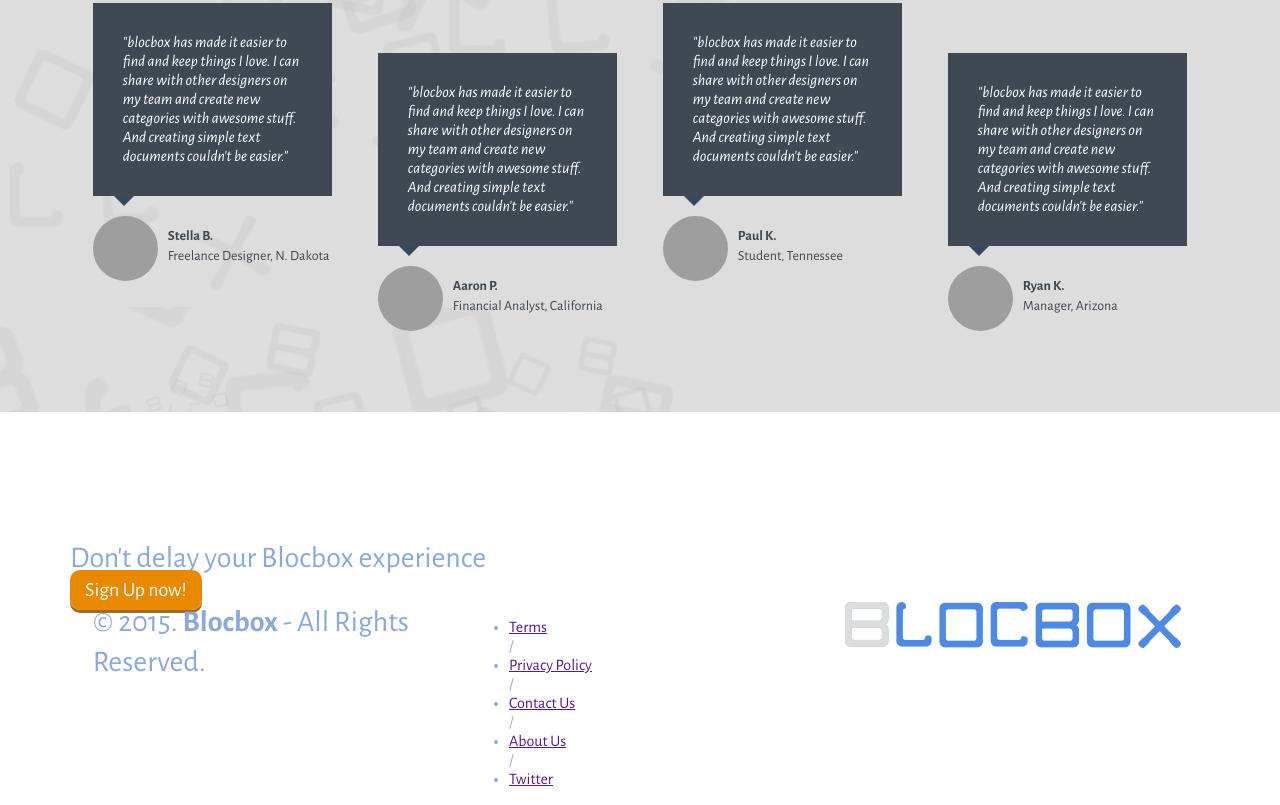
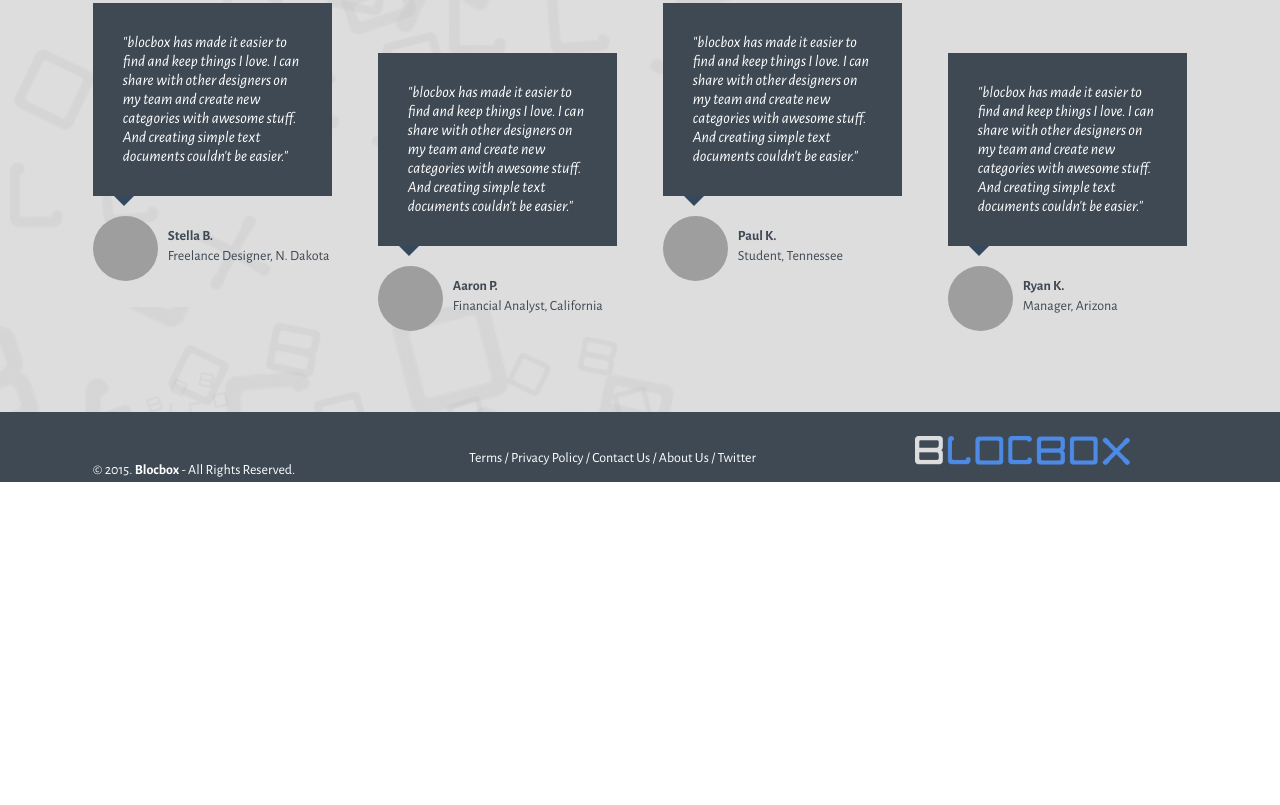
Before and after one commit to ArtemMarkiv/Blocbox, a plain HTML site: page index.html in a window 1280 px wide. Shown: the part 3546-4351 px from the top of the page. After the commit the page ends 4028 px from the top, so only its background shows below. Drawn offline with nearby package versions, Linux system fonts and the light colour scheme; grey boxes are pictures that could not be loaded.

Commit message:
Assignment-32-completed

```diff
--- a/css/style.css
+++ b/css/style.css
@@ -416,3 +416,54 @@
    margin-top: 30px;
    line-height: 20px;
  }
+
+                                                        /* FOOTER */
+ footer {
+   background-color: #3e4954;
+   color: #FFFFFF;
+   height: 150px;
+   position: relative;
+   overflow: hidden;
+   z-index: 0;
+ }
+ footer p, footer nav ul {
+   font-size:14px;
+   font-weight:100;
+   text-align: center;
+   margin: 10px auto 0;
+ }
+ footer nav ul li {
+   list-style-type: none;
+   display: inline;
+ }
+ footer nav ul li a {
+   color:#FFFFFF;
+   text-decoration: none;
+ }
+ footer .right-footer-block {
+   background-color: transparent;
+ }
+ footer .logo{
+   padding: 2.35em 0;
+   margin: 0 auto;
+   display: block;
+ }
+
+@media (min-width: 992px){
+   footer{
+     background-color: #3e4954;
+     height: 70px;
+   }
+   footer p, footer nav ul{
+     padding: 2em 0;
+     text-align: left;
+   }
+   footer .right-footer-block {
+     background-color: #3e4954;
+
+   }
+   footer .logo{
+     padding: 1.5em 0 1em 1.5em;
+     width: 65%;
+   }
+ }
--- a/index.html
+++ b/index.html
@@ -157,13 +157,6 @@
         </li>
       </ul>
     </section>
-    <section class="onemoresignup">
-      <div class="container">
-        <h1>Start your free trial now!</h1>
-        <p>Don't delay your Blocbox experience</p>
-        <a href="signup.html" class="btn">Sign Up now!</a>
-      </div>
-    </section>
   </main>
   <footer>
     <div class="container footer-nav-block">
```
